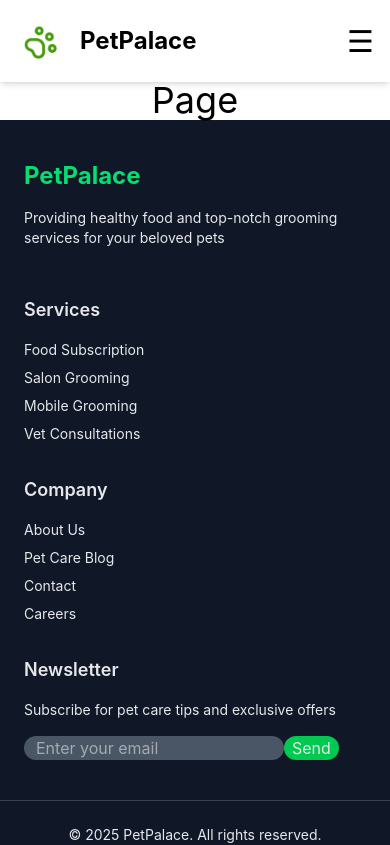
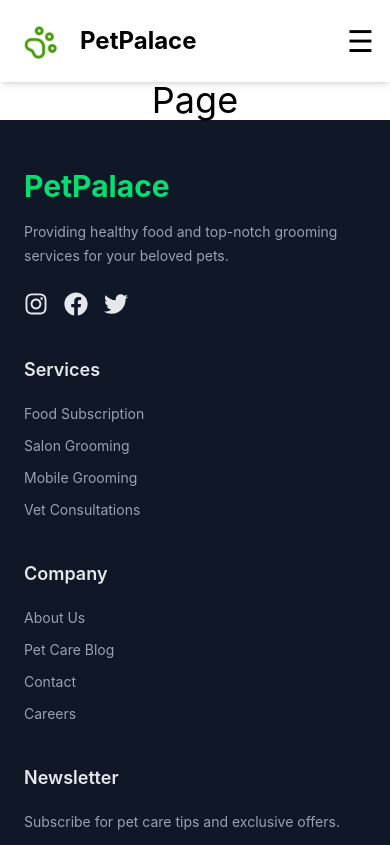
Before and after one commit to Sriramarjun2007/Petcare, a React app in the folder frontend/: page /food in a window 390 px wide. Shown: the top 845 px of the page. Built offline with nearby package versions, Linux system fonts and the light colour scheme; the HTML template or start-up script is replaced by a standard one.

Commit message:
media query

```diff
--- a/frontend/package.json
+++ b/frontend/package.json
@@ -12,6 +12,7 @@
   "dependencies": {
     "react": "^19.2.6",
     "react-dom": "^19.2.6",
+    "react-icons": "^5.6.0",
     "react-router-dom": "^7.18.0"
   },
   "devDependencies": {
--- a/frontend/src/components/Footer.jsx
+++ b/frontend/src/components/Footer.jsx
@@ -1,61 +1,135 @@
+import { FaInstagram, FaFacebook, FaTwitter } from "react-icons/fa";
+
 function Footer() {
   return (
-    <footer className="bg-gray-900 text-gray-200 py-10">
-      <div className="max-w-7xl mx-auto px-6 grid grid-cols-1 md:grid-cols-4 gap-8">
+    <footer className="bg-gray-900 text-gray-200 py-12">
+      <div className="max-w-7xl mx-auto px-6 grid grid-cols-1 sm:grid-cols-2 lg:grid-cols-4 gap-10">
+
         {/* Logo & Description */}
         <div>
-          <h2 className="text-2xl font-bold text-green-400">PetPalace</h2>
-          <p className="mt-4 text-sm">
-            Providing healthy food and top-notch grooming services for your beloved pets
+          <h2 className="text-3xl font-bold text-green-400">
+            PetPalace
+          </h2>
+
+          <p className="mt-4 text-sm leading-6 text-gray-400">
+            Providing healthy food and top-notch grooming
+            services for your beloved pets.
           </p>
-          <div className="flex space-x-4 mt-4">
-            <a href="#" className="hover:text-green-400"><i className="fab fa-instagram"></i></a>
-            <a href="#" className="hover:text-green-400"><i className="fab fa-facebook"></i></a>
-            <a href="#" className="hover:text-green-400"><i className="fab fa-twitter"></i></a>
+
+          <div className="flex gap-4 mt-6 text-2xl">
+            <a href="#" className="hover:text-green-400 transition">
+              <FaInstagram />
+            </a>
+
+            <a href="#" className="hover:text-green-400 transition">
+              <FaFacebook />
+            </a>
+
+            <a href="#" className="hover:text-green-400 transition">
+              <FaTwitter />
+            </a>
           </div>
         </div>
 
         {/* Services */}
         <div>
-          <h3 className="text-lg font-semibold mb-4">Services</h3>
-          <ul className="space-y-2 text-sm">
-            <li><a href="#" className="hover:text-green-400">Food Subscription</a></li>
-            <li><a href="#" className="hover:text-green-400">Salon Grooming</a></li>
-            <li><a href="#" className="hover:text-green-400">Mobile Grooming</a></li>
-            <li><a href="#" className="hover:text-green-400">Vet Consultations</a></li>
+          <h3 className="text-lg font-semibold mb-5">
+            Services
+          </h3>
+
+          <ul className="space-y-3 text-sm text-gray-400">
+            <li>
+              <a href="#" className="hover:text-green-400">
+                Food Subscription
+              </a>
+            </li>
+
+            <li>
+              <a href="#" className="hover:text-green-400">
+                Salon Grooming
+              </a>
+            </li>
+
+            <li>
+              <a href="#" className="hover:text-green-400">
+                Mobile Grooming
+              </a>
+            </li>
+
+            <li>
+              <a href="#" className="hover:text-green-400">
+                Vet Consultations
+              </a>
+            </li>
           </ul>
         </div>
 
         {/* Company */}
         <div>
-          <h3 className="text-lg font-semibold mb-4">Company</h3>
-          <ul className="space-y-2 text-sm">
-            <li><a href="#" className="hover:text-green-400">About Us</a></li>
-            <li><a href="#" className="hover:text-green-400">Pet Care Blog</a></li>
-            <li><a href="#" className="hover:text-green-400">Contact</a></li>
-            <li><a href="#" className="hover:text-green-400">Careers</a></li>
+          <h3 className="text-lg font-semibold mb-5">
+            Company
+          </h3>
+
+          <ul className="space-y-3 text-sm text-gray-400">
+            <li>
+              <a href="#" className="hover:text-green-400">
+                About Us
+              </a>
+            </li>
+
+            <li>
+              <a href="#" className="hover:text-green-400">
+                Pet Care Blog
+              </a>
+            </li>
+
+            <li>
+              <a href="#" className="hover:text-green-400">
+                Contact
+              </a>
+            </li>
+
+            <li>
+              <a href="#" className="hover:text-green-400">
+                Careers
+              </a>
+            </li>
           </ul>
         </div>
 
         {/* Newsletter */}
         <div>
-          <h3 className="text-lg font-semibold mb-4">Newsletter</h3>
-          <p className="text-sm mb-4">Subscribe for pet care tips and exclusive offers</p>
-          <form className="flex items-center">
-            <input type="email" placeholder="Enter your email"
-                  className="text-white bg-gray-600 rounded-xl pl-3" />
-            <button type="submit" className="bg-green-500 pl-2 pr-2 rounded-full  hover:bg-green-600">
-             Send
+          <h3 className="text-lg font-semibold mb-5">
+            Newsletter
+          </h3>
+
+          <p className="text-sm text-gray-400 mb-4">
+            Subscribe for pet care tips and exclusive offers.
+          </p>
+
+          <form className="flex flex-col sm:flex-row gap-3">
+            <input
+              type="email"
+              placeholder="Enter your email"
+              className="w-full px-4 py-3 rounded-xl bg-gray-800 text-white outline-none border border-gray-700 focus:border-green-500"
+            />
+
+            <button
+              type="submit"
+              className="bg-green-500 px-6 py-3 rounded-xl hover:bg-green-600 transition"
+            >
+              Send
             </button>
           </form>
         </div>
       </div>
 
       {/* Copyright */}
-      <div className="mt-10 border-t border-gray-700 pt-6 text-center text-sm">
-        © 2025 PetPalace. All rights reserved.
+      <div className="mt-10 border-t border-gray-700 pt-6 text-center text-sm text-gray-400">
+        © 2026 PetPalace. All rights reserved.
       </div>
     </footer>
   );
 }
+
 export default Footer;
--- /dev/null
+++ b/package.json
@@ -0,0 +1,5 @@
+{
+  "dependencies": {
+    "react-icons": "^5.6.0"
+  }
+}
```
Also changed, not shown: 2 other files (tests, documents, lock files or other folders).
